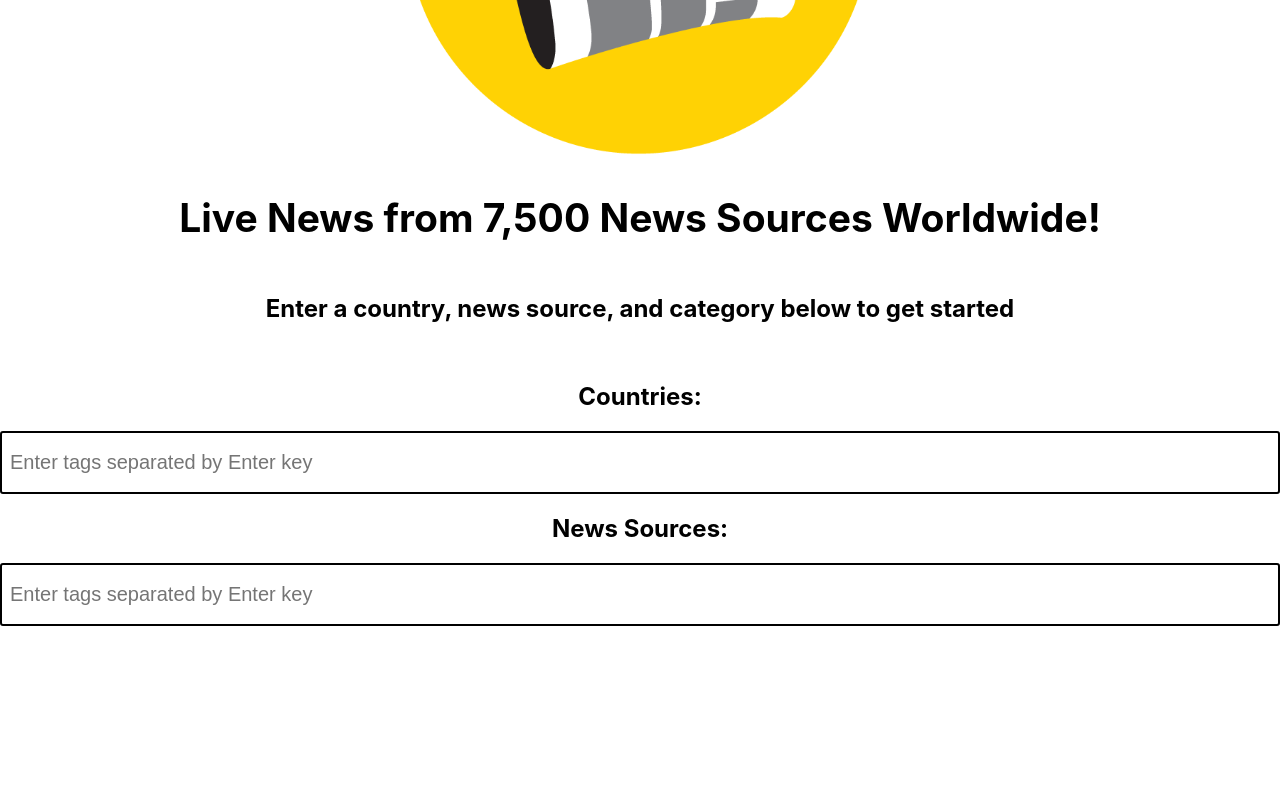
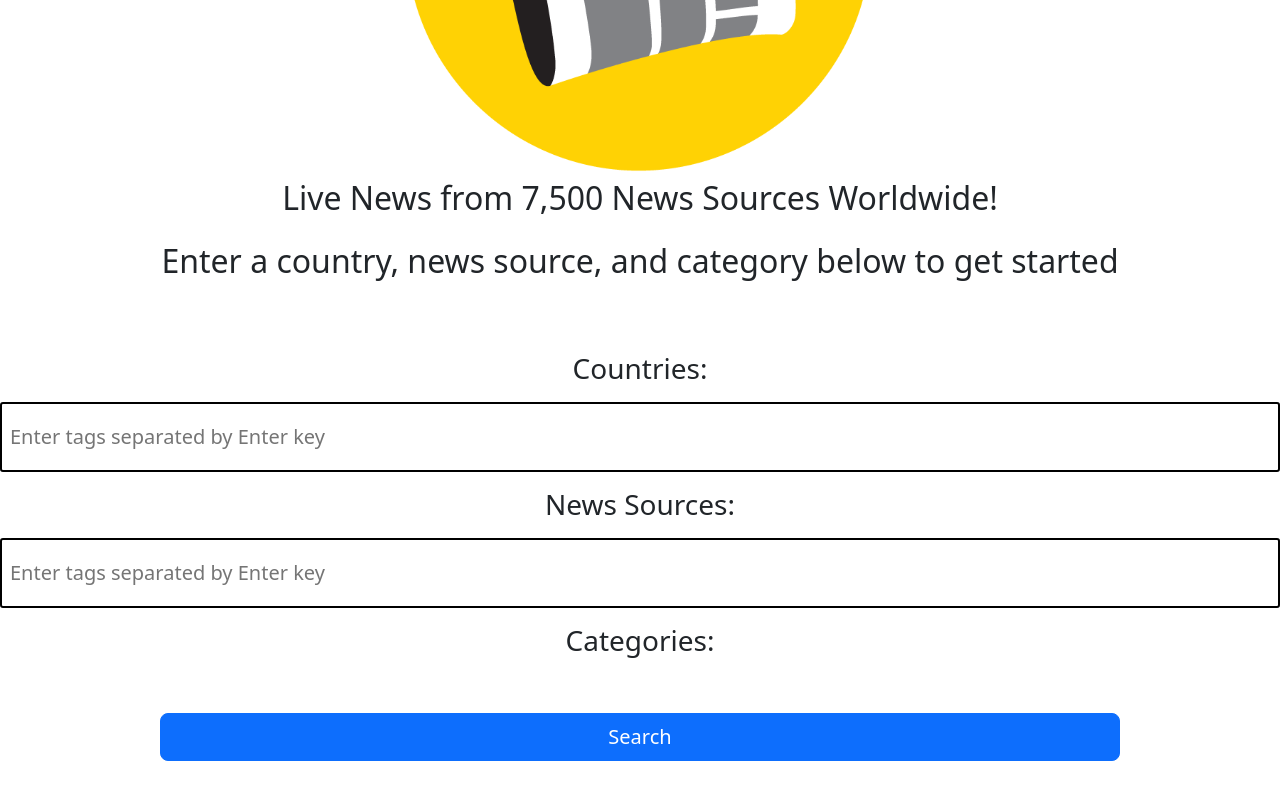
Before and after one commit to benkores/CSC226-FinalProject, a React (Create React App) app in the folder frontend/react-docker/: page / in a window 1280 px wide. Shown: the part 318-1118 px from the top of the page. Before the commit the page ends 944 px from the top, so only its background shows below. Built offline with nearby package versions, Linux system fonts and the light colour scheme.

Commit message:
add search button

```diff
--- a/frontend/react-docker/package.json
+++ b/frontend/react-docker/package.json
@@ -10,6 +10,7 @@
     "@testing-library/jest-dom": "^5.16.5",
     "@testing-library/react": "^13.4.0",
     "@testing-library/user-event": "^13.5.0",
+    "bootstrap": "^5.2.3",
     "react": "^18.2.0",
     "react-dom": "^18.2.0",
     "react-scripts": "5.0.1",
--- a/frontend/react-docker/src/App.js
+++ b/frontend/react-docker/src/App.js
@@ -2,6 +2,7 @@ import React from "react";
 import MyComponent from "./components/MyComponent.js";
 import './App.css';
 import TagInput from "./components/TagInput.js";
+import 'bootstrap/dist/css/bootstrap.css';
 
 function App() {
   return (
@@ -10,9 +11,11 @@ function App() {
         <img src={require('./imgs/news_icon.png')} className="App-logo" alt="logo" />
         <h2>Live News from 7,500 News Sources Worldwide!</h2>
       </header>
-      <h2>Enter a country, news source, and category below to get started</h2><br></br>
-      <h2>Countries:</h2><TagInput/>
-      <h2>News Sources:</h2><TagInput/>
+      <h2 class="mb-5">Enter a country, news source, and category below to get started</h2><br></br>
+      <h3>Countries:</h3><TagInput/>
+      <h3>News Sources:</h3><TagInput/>
+      <h3>Categories:</h3>
+      <button type="button" class="btn btn-primary btn-lg btn-block w-75 mt-5 mb-5">Search</button>
     </div>
   );
 }
--- a/frontend/react-docker/src/components/TagInput.js
+++ b/frontend/react-docker/src/components/TagInput.js
@@ -1,6 +1,7 @@
 import React from "react";
 import '../App.css';
 import { useState } from 'react';
+import 'bootstrap/dist/css/bootstrap.css';
 
 function TagInput(){
     const [tags, setTags] = useState([]);
@@ -20,7 +21,7 @@ function TagInput(){
 
 
     return (
-        <div className="tags-input-container">
+        <div className="tags-input-container mb-3">
             { tags.map((tag, index) => (
                 <div className="tag-item" key={index}>
                     <span className="text">{tag}</span>
```
Also changed, not shown: 1 other file (tests, documents, lock files or other folders).
